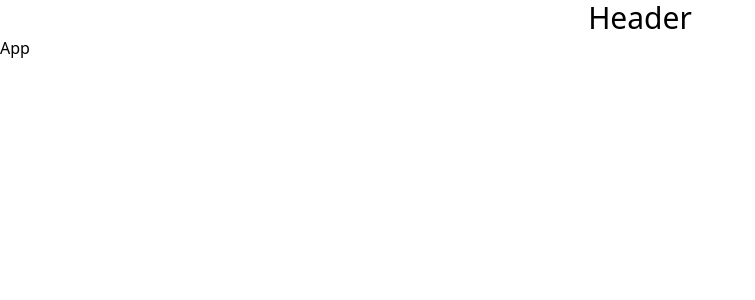
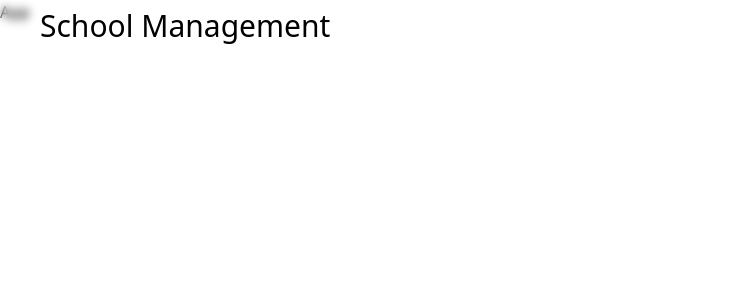
Before and after one commit to harshv5094/school-management-app, a React (Vite) app: page / in a window 1280 px wide. Shown: the top 300 px of the page, without its empty margins (0-755 px from the left). Built offline with nearby package versions, Linux system fonts and the light colour scheme.

Commit message:
feat: Creating header section skeleton

```diff
--- a/src/components/Header.jsx
+++ b/src/components/Header.jsx
@@ -1,8 +1,10 @@
 function Header() {
   return (
-    <div>
-      <h1 className="text-center text-3xl">Header</h1>
-    </div>
+    <nav className="flex flex-row justify-between z-30 backdrop-blur-sm fixed w-full">
+      <h1 className="text-4xl md:text-3xl px-10 py-2">School Management</h1>
+      <div className="flex flex-row px-8 md:px-8 py-3 text-[20px] leading-9 overflow-auto">
+      </div>
+    </nav>
   )
 }
 
```
